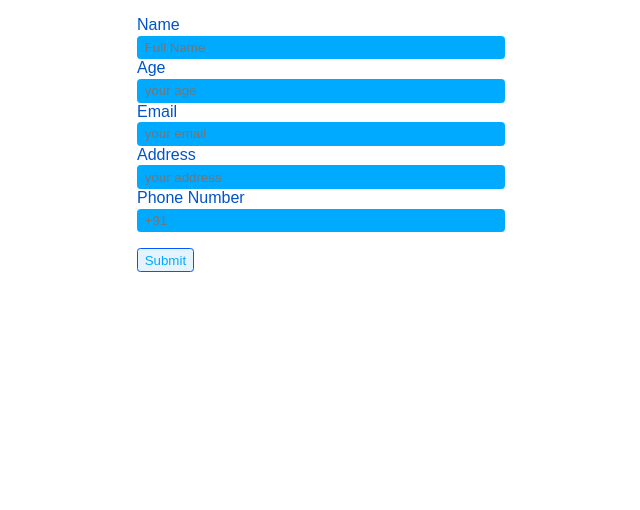
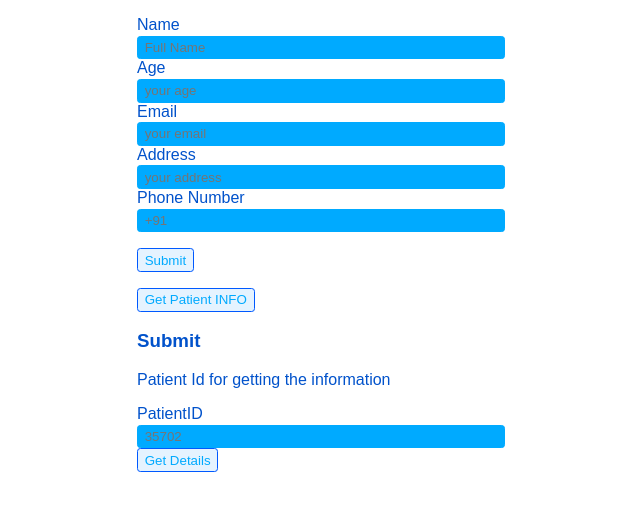
Before and after one commit to Milan1508/reactProfileUpdate, a React (Create React App) app: page /getPatient in a window 1280 px wide. Shown: the top 510 px of the page, without its empty margins (319-959 px from the left). Built offline with nearby package versions, Linux system fonts and the light colour scheme.

Commit message:
something working Get API left

```diff
--- a/package.json
+++ b/package.json
@@ -8,6 +8,7 @@
     "@testing-library/user-event": "^13.5.0",
     "react": "^18.2.0",
     "react-dom": "^18.2.0",
+    "react-router-dom": "^6.15.0",
     "react-scripts": "5.0.1",
     "web-vitals": "^2.1.4"
   },
--- a/src/App.js
+++ b/src/App.js
@@ -2,6 +2,8 @@ import React from "react";
 import { useState } from 'react';
 import './App.css'; // You can add styles here if needed
 import Form from './Form';
+import GetPatient from "./getPatient";
+
 
 function App() {
     return (
--- a/src/Form.js
+++ b/src/Form.js
@@ -1,10 +1,27 @@
 import { useState } from 'react';
 import axios from 'axios';
-import { Link } from 'react-router-dom';
-
+import { Routes, Route, Link, BrowserRouter } from "react-router-dom"
+import GetPatient from './getPatient';
 import './App.css';
 
 function Form() {
+  // navigation to patient page
+  // const navigate = useNavigate();
+  const getPatient = () => {
+    // 👇️ navigate to /contacts
+    // navigate('/getPatient');
+    alert("")
+    // Niiiii Duuuuuungaaaaaa🤪🤪🤪🤪🤪🤪🤪
+    // <div>
+    //   <Routes>
+    //     <Route path="/" element={<Link to="/getPatient">Get Patient Details</Link>} />
+    //     <Route path="/getPatient" element={<GetPatient />} />
+    //   </Routes>
+    // </div>
+
+  };
+
+
 
   const [formValue, setFormValue] = useState({ fullName: "", age: "", email: "", address: "", phone: "" });
 
@@ -103,6 +120,19 @@ function Form() {
       <div > <button className='btn'
         onClick={handleSubmit}>Submit</button></div >
 
+      <div> <p>  </p>    </div>
+
+      <div > <button className='btn'
+        onClick={getPatient}>Get Patient INFO</button>
+      </div>
+
+      <div>
+        <Routes>
+          <Route path="/" element={<Link to="/getPatient">Get Patient Details</Link>} />
+          <Route path="/getPatient" element={<GetPatient />} />
+        </Routes>
+      </div>
+
     </>
   );
 }
--- a/src/getPatient.js
+++ b/src/getPatient.js
@@ -1,12 +1,25 @@
 import React from "react";
 
-const getPatient = () => {
+const GetPatient = () => {
+
+
+
     return (
         <div>
-            <h1>Submit </h1>
+            <h3>Submit</h3>
             <p> Patient Id for getting the information</p>
+
+            <form className='new-item-form'>
+                <div className="form-row">
+                    <label htmlFor='item'>PatientID</label>
+                    <input
+                        placeholder='35702'
+                        type="text" id='item' />
+                </div>
+            </form>
+            <button className='btn'>Get Details</button>
         </div>
     );
 };
 
-export default getPatient;
+export default GetPatient;
--- a/src/index.js
+++ b/src/index.js
@@ -2,11 +2,13 @@ import React from 'react';
 import ReactDOM from 'react-dom/client';
 import './index.css';
 import App from './App';
+import { BrowserRouter, Routes, Route } from "react-router-dom";
+import GetPatient from './getPatient';
 
 
 const root = ReactDOM.createRoot(document.getElementById('root'));
 root.render(
-  <React.StrictMode>
+  <BrowserRouter>
     <App />
-  </React.StrictMode>
+  </BrowserRouter>
 );
```
Also changed, not shown: 1 other file (tests, documents, lock files or other folders).
